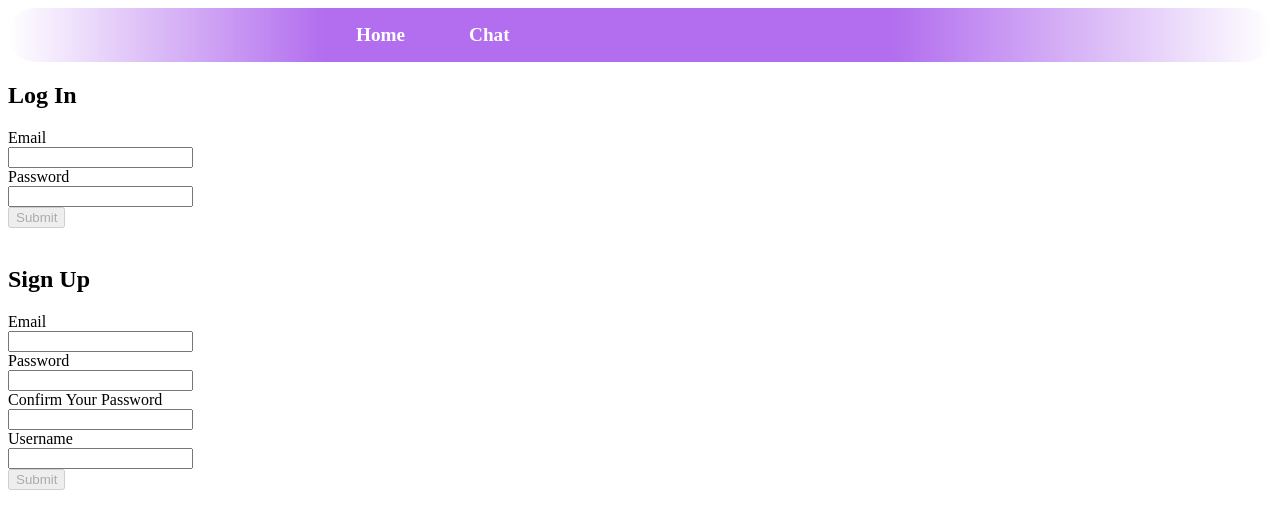
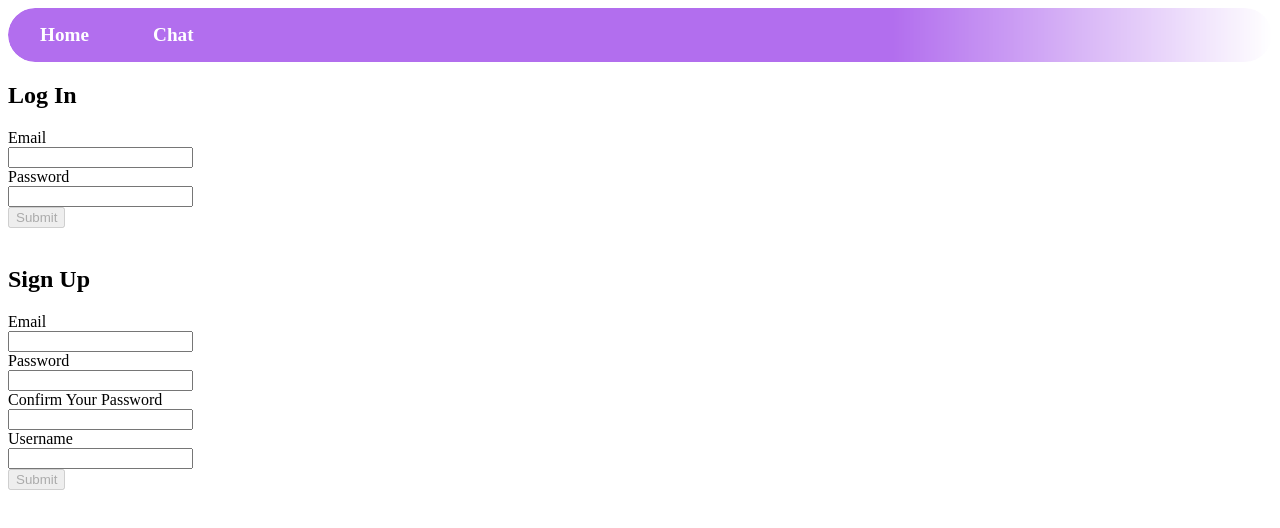
Before and after one commit to badihaki/study-chat, an Angular app in the folder study-chat-app/: page / in a window 1280 px wide. Shown: the top 528 px of the page. Built offline with nearby package versions, Linux system fonts and the light colour scheme.

Commit message:
updated CSS on navigation bar

```diff
--- a/study-chat-app/src/app/navigation/navigation.component.scss
+++ b/study-chat-app/src/app/navigation/navigation.component.scss
@@ -1,21 +1,23 @@
     nav{
         background-color: rgb(178, 110, 238);
-        border-radius: 3rem;
+        border-radius: 2rem;
         color: whitesmoke;
         font-size: larger;
         font-weight: bolder;
 
-        mask: linear-gradient(90deg, transparent, white 25%, white 70%, transparent);
-        -webkit-mask: linear-gradient(90deg, transparent, white 25%, white 70%, transparent);
+        mask: linear-gradient(90deg, white 70%, transparent);
+        -webkit-mask: linear-gradient(90deg, white 70%, transparent);
         overflow: hidden;
 
         position: sticky;
         width: 100%;
         top: 0;
+
+        z-index: 1;
     }
     ul {
         list-style-type: none;
-        margin: 0rem 0rem 0rem 25%;
+        margin: 0rem 0rem 0rem 0rem;
         padding: 0;
         overflow: hidden;
       }
@@ -36,6 +38,6 @@
 
       li a:hover {
         color: snow;
-        border-radius: 3rem;
+        border-radius: 2rem;
         background-color: rgb(94, 65, 183);
       }
```
